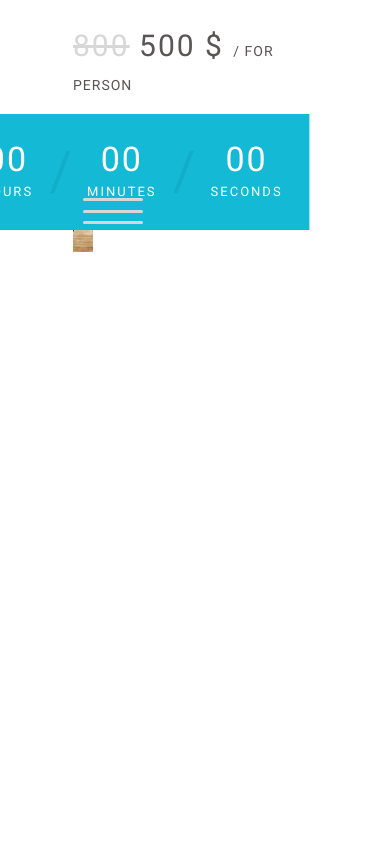
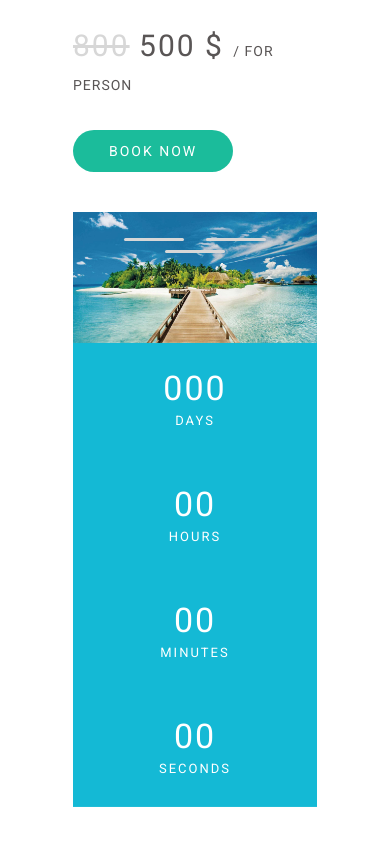
Before and after one commit to HoMaiQue/love-travel-web, a plain HTML site: page index.html in a window 390 px wide. Shown: the part 4474-5319 px from the top of the page. Before the commit the page ends 4746 px from the top, so only its background shows below. Drawn offline with nearby package versions, Linux system fonts and the light colour scheme.

Commit message:
addition

```diff
--- a/assets/css/grid.css
+++ b/assets/css/grid.css
@@ -151,12 +151,18 @@
         margin-left: -8px;
         margin-right: -8px;
     }
-
+    .row.sm-gutter {
+        margin-left: -15px;
+        margin-right: -15px;
+    }
     .col {
         padding-left: 8px;
         padding-right: 8px;
     }
-
+    .row.sm-gutter .col {
+        padding-left: 15px;
+        padding-right: 15px;
+    }
     .m-0 {
         display: none;
     }
--- a/assets/css/main.css
+++ b/assets/css/main.css
@@ -692,6 +692,7 @@
     letter-spacing: 2px;
 }
 
+
 /* slide */
 .beach-slide-wrap {
   height: 100%;
@@ -728,7 +729,6 @@
   position: absolute;
   top: 0;
   z-index: 10;
-  padding: 8em 1em 0;
   background-size: cover;
   background-position: center;
   opacity: 0;
@@ -811,3 +811,42 @@
     margin: 6px 0 0;
     letter-spacing: 2px;
 }
+/* tour */
+.tour {
+    margin-top: 115px;
+}
+
+.tour-item {
+    display: flex;
+}
+
+.tour-item-img {
+    width: 50px;
+    height: 50px;
+}
+
+.tour-item-detail {
+
+}
+
+.tour-item-detail__heading {
+
+}
+
+.tour-item-detail__introduce {
+
+}
+
+.tour-item-detail-link {
+
+}
+
+/* discover */
+.discover {
+    height: 264px;
+}
+
+.discover-img {
+    height: 100%;
+    /* background: url(../img/discover-city.jpg) center / cover no-repeat; */
+}
--- a/assets/css/responsive.css
+++ b/assets/css/responsive.css
@@ -109,6 +109,12 @@
         margin: auto;
         margin-top: 0;
     }
+
+     /* beach slide */
+     .beach-slide-wrap {
+        margin-top: 40px;
+
+    }
 }
 
 /* tablet */
@@ -123,7 +129,7 @@
         width: unset;
     }
     .option-destination {
-        padding:  0 9px;
+        padding:  0 2px;
     }
 
     .destination-img {
@@ -133,6 +139,12 @@
     .banner-img {
         height: 320px;
        }
+       /* beach slide */
+    .beach-slide-wrap {
+        height: 500px;
+
+    }
+
 }
 
 /* mobile */
@@ -146,7 +158,7 @@
 
     .header-search {
         width: 270px;
-        /* margin: 5px; */
+
     }
     .header-search-heading {
         padding: 0;
@@ -175,4 +187,19 @@
     .banner-img-holiday-title {
         padding-left: 64px;
     }
+    .beach-slide-wrap {
+        height: 134px;
+
+    }
+    .beach-time-list {
+        display: block;
+    }
+    .beach-time {
+        width: 100%;
+        top: calc(100% + 229px);
+    }
+
+    .beach-time-item::after {
+        display: none;
+    }
 }
--- a/index.html
+++ b/index.html
@@ -819,8 +819,8 @@
 
             <div class="grid wide">
                 <div class="wrap">
-                    <div class="row">
-                        <div class="col l-4 m-12">
+                    <div class="row sm-gutter">
+                        <div class="col l-4 m-12 c-12">
                             <div class="the-best-beach">
                                 <h3 class="the-best-beach-heading-location">
                                     NORTH AMERICA
@@ -841,7 +841,7 @@
                             </div>
                         </div>
 
-                        <div class="col l-8 m-12">
+                        <div class="col l-8 m-12 c-12 ">
                             <div class="beach-slide-wrap">
                                 <div class="beach-menu">
                                     <label for="beach-slide1" class="beach-label"></label>
@@ -880,6 +880,32 @@
                         </div>
 
                     </div>
+
+                    <div class="row sm-gutter">
+                       <div class="col l-4">
+                        <div class="tour">
+                            <div class="tour-item">
+                                <img src="./assets/img/world-tour.png" alt="" class="tour-item-img">
+                                <div class="tour-item-detail">
+                                    <h3 class="tour-item-detail__heading">World Tour</h3>
+                                    <p class="tour-item-detail__introduce">Lorem ipsum dolor sit amet conse ctetur adip iscing elit Proin rhonc us urna dictum.</p>
+                                    <a href="" class="tour-item-detail-link">View More</a>
+                                </div>
+                            </div>
+                        </div>
+                       </div>
+                    </div>
+                </div>
+            </div>
+
+            <div class="grid">
+                <div class="row no-gutters">
+                    <div class="col l-6">
+                        <div class="discover">
+                            <div class="discover-img"></div>
+                        </div>
+                    </div>
+
                 </div>
             </div>
             <div class="" style="margin-bottom: 100px;"></div>
```
Also changed, not shown: assets/css/base.css (line endings or trailing spaces), assets/img/best-tour.png (added), assets/img/cruises.png (added), assets/img/discover-city.jpg (added), assets/img/discover-nature.jpg (added), assets/img/world-tour.png (added).
